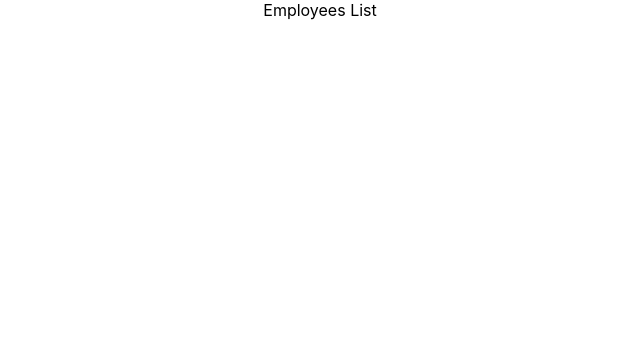
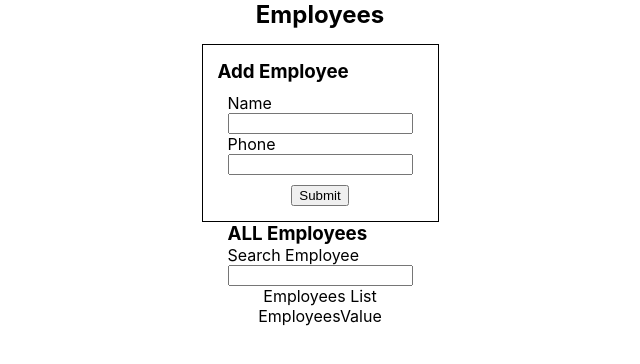
Before and after one commit to dmitruz/hotel-employees, a React (Create React App) app: page / in a window 1280 px wide. Shown: the top 364 px of the page, without its empty margins (320-960 px from the left). Built offline with nearby package versions, Linux system fonts and the light colour scheme.

Commit message:
employee form basic styles

```diff
--- a/db.json
+++ b/db.json
@@ -1,3 +1,4 @@
+
 {
   "employees": [
     {
--- a/package.json
+++ b/package.json
@@ -15,10 +15,12 @@
     "react-redux": "^8.1.2",
     "react-scripts": "5.0.1",
     "redux": "^4.2.1",
+    "saas": "^1.0.0",
     "web-vitals": "^2.1.4"
   },
   "scripts": {
     "start": "react-scripts start",
+    "start:server": "json-server --watch db.json --port 3005",
     "build": "react-scripts build",
     "test": "react-scripts test",
     "eject": "react-scripts eject"
--- a/src/App.css
+++ b/src/App.css
@@ -1,38 +1,10 @@
-.App {
-  text-align: center;
+h1, h2, h3, h4 {
+  margin: 0;
+  padding: 0;
 }
 
-.App-logo {
-  height: 40vmin;
-  pointer-events: none;
-}
-
-@media (prefers-reduced-motion: no-preference) {
-  .App-logo {
-    animation: App-logo-spin infinite 20s linear;
-  }
-}
-
-.App-header {
-  background-color: #282c34;
-  min-height: 100vh;
+.app {
   display: flex;
   flex-direction: column;
   align-items: center;
-  justify-content: center;
-  font-size: calc(10px + 2vmin);
-  color: white;
 }
-
-.App-link {
-  color: #61dafb;
-}
-
-@keyframes App-logo-spin {
-  from {
-    transform: rotate(0deg);
-  }
-  to {
-    transform: rotate(360deg);
-  }
-}
--- a/src/App.js
+++ b/src/App.js
@@ -1,10 +1,16 @@
 import './App.css';
+import EmployeesForm from './components/EmployeesForm';
 import EmployeesList from './components/EmployeesList';
+import EmployeesSearch from './components/EmployeesSearch';
+import EmployeesValue from './components/EmployeesValue';
 
 function App() {
   return (
-    <div className="App">
+    <div className="app">
+      <EmployeesForm />
+      <EmployeesSearch />
       <EmployeesList />
+      <EmployeesValue />
     </div>
   );
 }
--- /dev/null
+++ b/src/components/EmployeesForm.js
@@ -0,0 +1,31 @@
+import './EmployeesForm.scss';
+
+const EmployeesForm = () => {
+  return (
+    <>
+      <div className="employees__header">
+        <h2 className="employees__header-text">Employees</h2>
+      </div>
+      <div className="form__panel">
+        <h3 className="subtitle">Add Employee</h3>
+        <form className="employees__form">
+          <div className="field__group">
+            <div className="field">
+              <label className="label">Name</label>
+              <input className="input is-expanded" />
+            </div>
+            <div className="field">
+              <label className="label">Phone</label>
+              <input className="input is-expanded" type="number" />
+            </div>
+          </div>
+          <div className="form__submit-btn">
+            <button className="button is-link">Submit</button>
+          </div>
+        </form>
+      </div>
+    </>
+  );
+};
+
+export default EmployeesForm;
--- /dev/null
+++ b/src/components/EmployeesForm.scss
@@ -0,0 +1,39 @@
+
+.form__panel {
+    display: flex;
+    flex-direction: column;
+    justify-content:flex-start;
+    align-items:flex-start;
+    border: 1px solid black;
+    margin-top: 15px;
+    padding: 15px;
+
+}
+
+
+
+.field__group {
+    display: flex;
+    flex-direction: column;
+    margin: 4px;
+    padding: 6px;
+}
+
+.label > label {
+    display: flex;
+    align-items: center;
+    width: 70px;
+    margin-right: 10px;
+}
+
+.field {
+    display: flex;
+    flex-direction: column;
+    align-items:flex-start;
+}
+.form__submit-btn {
+    display: flex;
+    flex-direction: column;
+    align-items: center;
+
+}
--- /dev/null
+++ b/src/components/EmployeesSearch.js
@@ -0,0 +1,13 @@
+const EmployeesSearch = () => {
+  return (
+    <div className="list__header">
+      <h3 className="title is-3">ALL Employees</h3>
+      <div className="search field is-horizontal">
+        <label className="label">Search Employee</label>
+        <input className="input" />
+      </div>
+    </div>
+  );
+};
+
+export default EmployeesSearch;
--- /dev/null
+++ b/src/components/EmployeesValue.js
@@ -0,0 +1,5 @@
+const EmployeesValue = () => {
+  return <div>EmployeesValue</div>;
+};
+
+export default EmployeesValue;
--- a/src/index.js
+++ b/src/index.js
@@ -2,10 +2,12 @@ import React from 'react';
 import ReactDOM from 'react-dom/client';
 import './index.css';
 import App from './App';
+//import { Provider } from 'react-redux';
+//import { store } from './store';
 
 const root = ReactDOM.createRoot(document.getElementById('root'));
 root.render(
-  <React.StrictMode>
-    <App />
-  </React.StrictMode>,
+  //<Provider store={store}>
+  <App />,
+  // </Provider>,
 );
```
Also changed, not shown: src/store/index.js (added), src/store/slices/employeesSlice.js (added), src/store/slices/formSlice.js (added), 1 other file (tests, documents, lock files or other folders).
